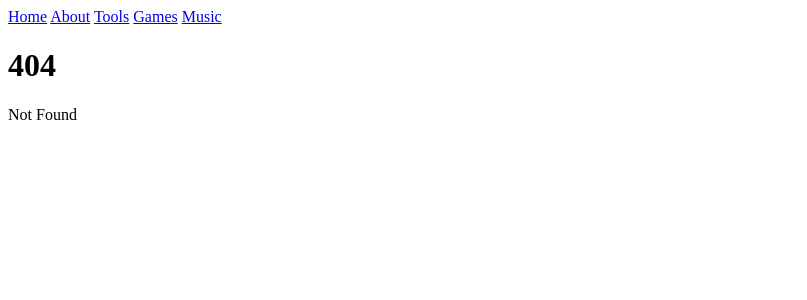
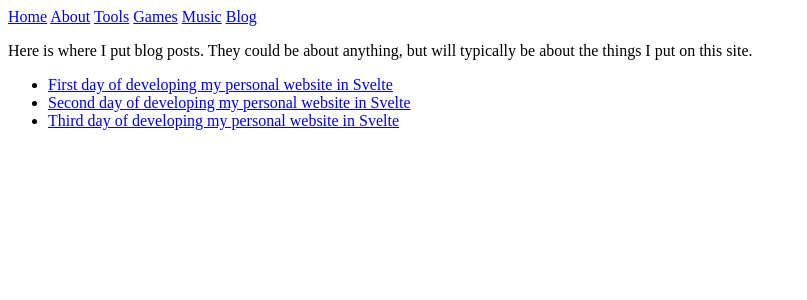
Before and after one commit to wispykey/portfolio, a SvelteKit app: page /blog in a window 1280 px wide. Before the commit this address had no page. Shown: the top 300 px of the page, without its empty margins (0-807 px from the left). Built offline with nearby package versions, Linux system fonts and the light colour scheme.

Commit message:
Add blog route structure and dummy posts

```diff
--- a/src/routes/+layout.svelte
+++ b/src/routes/+layout.svelte
@@ -15,6 +15,7 @@
 	<a href="/tools">Tools</a>
 	<a href="/games">Games</a>
 	<a href="/music">Music</a>
+	<a href="/blog">Blog</a>
 </nav>
 
 {@render children()}
--- /dev/null
+++ b/src/routes/blog/+page.server.ts
@@ -0,0 +1,10 @@
+import { posts } from "./data";
+
+export function load() {
+    return {
+        summaries: posts.map((post) => ({
+            slug: post.slug,
+            title: post.title
+        }))
+    }
+}
--- /dev/null
+++ b/src/routes/blog/+page.svelte
@@ -0,0 +1,20 @@
+<script lang="ts">
+    let { data } = $props();
+
+    $effect(() => {
+        $inspect(data);
+    });
+</script>
+
+<p>
+    Here is where I put blog posts. They could be about anything, but will
+    typically be about the things I put on this site.
+</p>
+
+<ul>
+    {#each data.summaries as summary}
+        <li>
+            <a href={summary.slug}>{summary.title}</a>
+        </li>
+    {/each}
+</ul>
--- /dev/null
+++ b/src/routes/blog/[slug]/+page.svelte
@@ -0,0 +1,6 @@
+<script lang="ts">
+    let { data } = $props();
+</script>
+
+<h1>{data.post.title}</h1>
+<p>{data.post.content}</p>
--- /dev/null
+++ b/src/routes/blog/data.ts
@@ -0,0 +1,18 @@
+export const posts = [
+    {
+        slug: 'website-dev-1',
+        title: 'First day of developing my personal website in Svelte',
+        content: `lol`
+    },
+    {
+        slug: 'website-dev-2',
+        title: 'Second day of developing my personal website in Svelte',
+        content: `lol`
+    },
+    {
+        slug: 'website-dev-3',
+        title: 'Third day of developing my personal website in Svelte',
+        content: `lol`
+    },
+
+];
--- /dev/null
+++ b/src/routes/blog/model.ts
@@ -0,0 +1,5 @@
+
+export interface Summary {
+    slug: string,
+    title: string
+}
```
Also changed, not shown: src/routes/blog/[slug]/+page.server.ts (added, +12 -0 lines).
